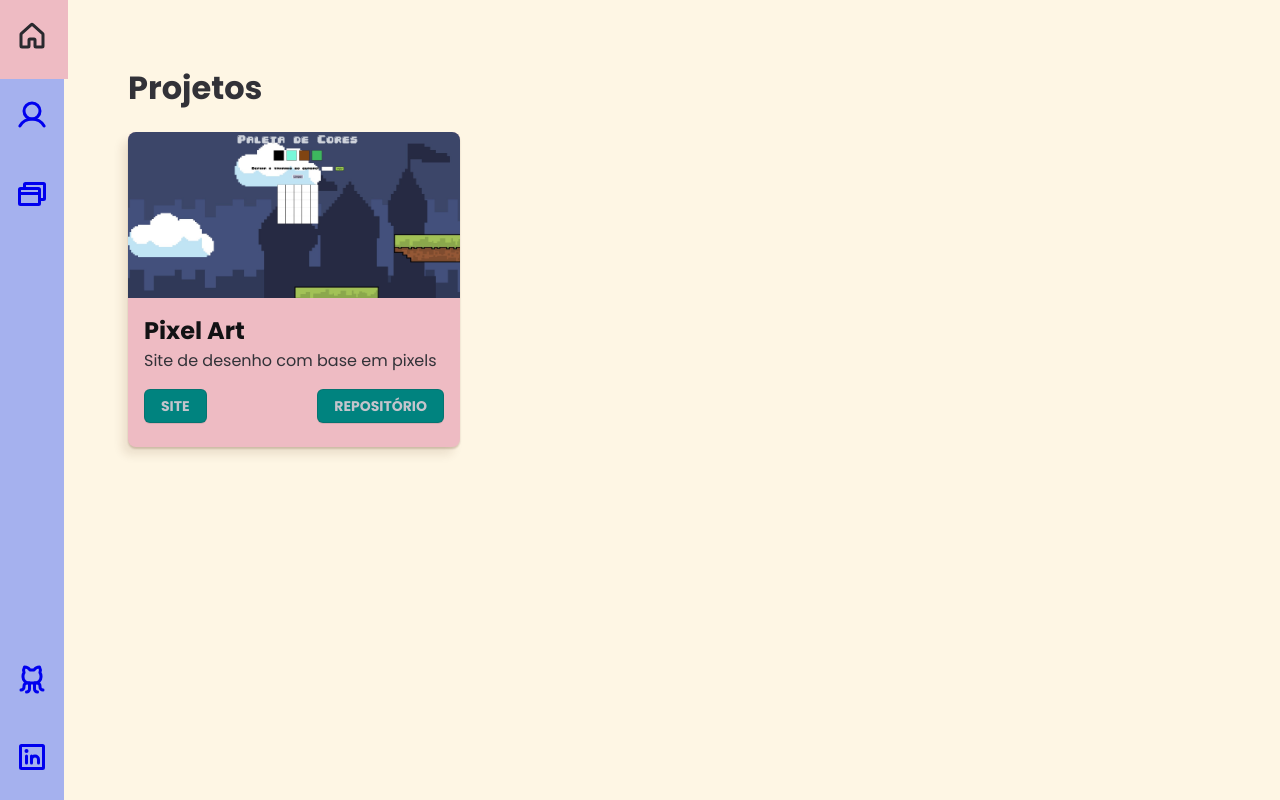
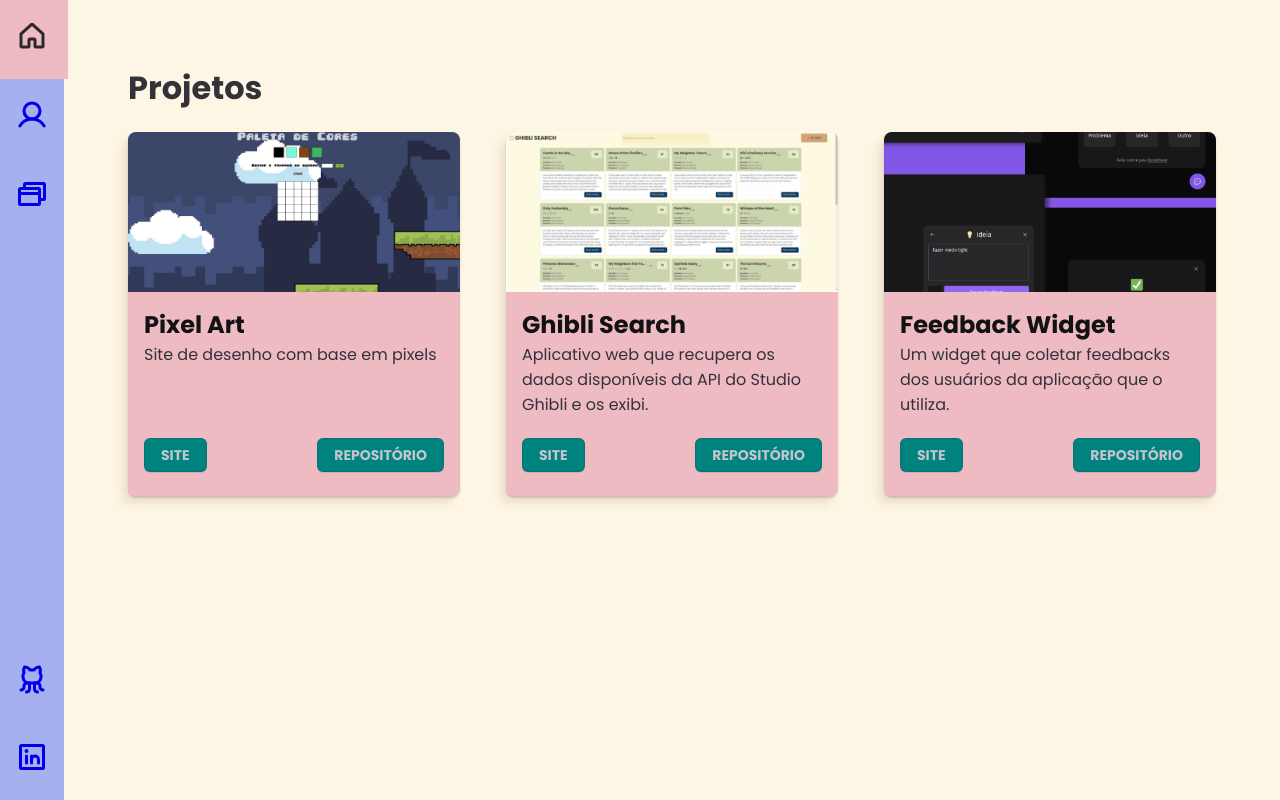
Before and after one commit to deborafantinif/portfolio_velho, a React (Vite) app: page /projetos in a window 1280 px wide. Built offline with nearby package versions, Linux system fonts and the light colour scheme.

Commit message:
FEAT: adição de outros projetos

```diff
--- a/src/components/NavBar.tsx
+++ b/src/components/NavBar.tsx
@@ -8,19 +8,32 @@ import {
 import { Link } from 'react-router-dom';
 import styles from './Navbar.module.css';
 
+// eslint-disable-next-line max-lines-per-function
 function NavBar() {
   return (
     <nav className={styles.navbar}>
       <div className={styles.bloco}>
-        <Link to='/'> <House size={32} weight="bold" /> </Link>
-        <Link to='/sobre'> <User size={32} weight="bold" /> </Link>
-        <Link to='/projetos'> <Browsers size={32} weight="bold" /> </Link>
+        <Link to='/' title='Home'> <House size={32} weight="bold" /> </Link>
+        <Link to='/sobre' title='Sobre Mim'>
+          <User size={32} weight="bold" />
+        </Link>
+        <Link to='/projetos' title='Projetos'>
+          <Browsers size={32} weight="bold" />
+        </Link>
       </div>
       <div className={styles.bloco}>
-        <a href="https://github.com/deborafantinif" target='_blank'>
+        <a
+          href="https://github.com/deborafantinif"
+          target='_blank'
+          title='GitHub'
+        >
           <GithubLogo size={32} weight="bold" />
         </a>
-        <a href="https://www.linkedin.com/in/deborafantini/" target='_blank'>
+        <a
+          href="https://www.linkedin.com/in/deborafantini/"
+          target='_blank'
+          title='LinkedIn'
+        >
           <LinkedinLogo size={32} weight="bold" />
         </a>
       </div>
--- a/src/components/Project.module.css
+++ b/src/components/Project.module.css
@@ -25,8 +25,10 @@
 
 .bloco img {
   width: calc(300px + 2rem);
+  height: 160px;
   border-radius: .5rem .5rem 0 0;
   box-sizing: border-box;
+  object-fit: cover;
 }
 
 .content {
@@ -39,6 +41,7 @@
 
 .content p {
   width: 300px;
+  height: 80px;
 }
 
 .button {
--- a/src/pages/About.tsx
+++ b/src/pages/About.tsx
@@ -17,8 +17,7 @@ function About() {
             Iniciei meus estudos no início de 2021 entrando no curso de Análise
             e Desenvolvimento de Sistemas na FIAP e tranquei o curso no final
             do segundo semestre. Posteriormente ingressei no curso de
-            Desenvolvimento Web na Trybe, onde ainda estou estudando e concluo
-            em julho de 2022.
+            Desenvolvimento Web na Trybe, onde conclui em dezembro de 2022.
           </p>
           <p>
             Hoje estou em busca de uma oportunidade para poder aplicar tudo que
--- a/src/pages/Projects.tsx
+++ b/src/pages/Projects.tsx
@@ -1,6 +1,8 @@
 import NavBar from '../components/NavBar';
 import Project from '../components/Project';
 import styles from './Projects.module.css';
+import ghibli from '../assets/ghibli.png';
+import feedget from '../assets/feedget.png';
 import pixelArt from '../assets/pexelArt.jpg';
 
 // eslint-disable-next-line max-lines-per-function
@@ -18,6 +20,24 @@ function Projects() {
             description='Site de desenho com base em pixels'
             image={pixelArt}
           />
+
+          <Project
+            github='https://github.com/deborafantinif/frontend-test'
+            site='https://ghible-search.vercel.app'
+            title='Ghibli Search'
+            description='Aplicativo web que recupera os dados disponíveis da
+            API do Studio Ghibli e os exibi.'
+            image={ghibli}
+          />
+
+          <Project
+            github='https://github.com/deborafantinif/nlw-return-impulse-web'
+            site='https://nlw-return-impulse-web-deborafantinif.vercel.app/'
+            title='Feedback Widget'
+            description='Um widget que coletar feedbacks dos usuários da
+            aplicação que o utiliza.'
+            image={feedget}
+          />
         </div>
       </main>
     </div>
```
Also changed, not shown: src/assets/feedget.png (added), src/assets/ghibli.png (added).
